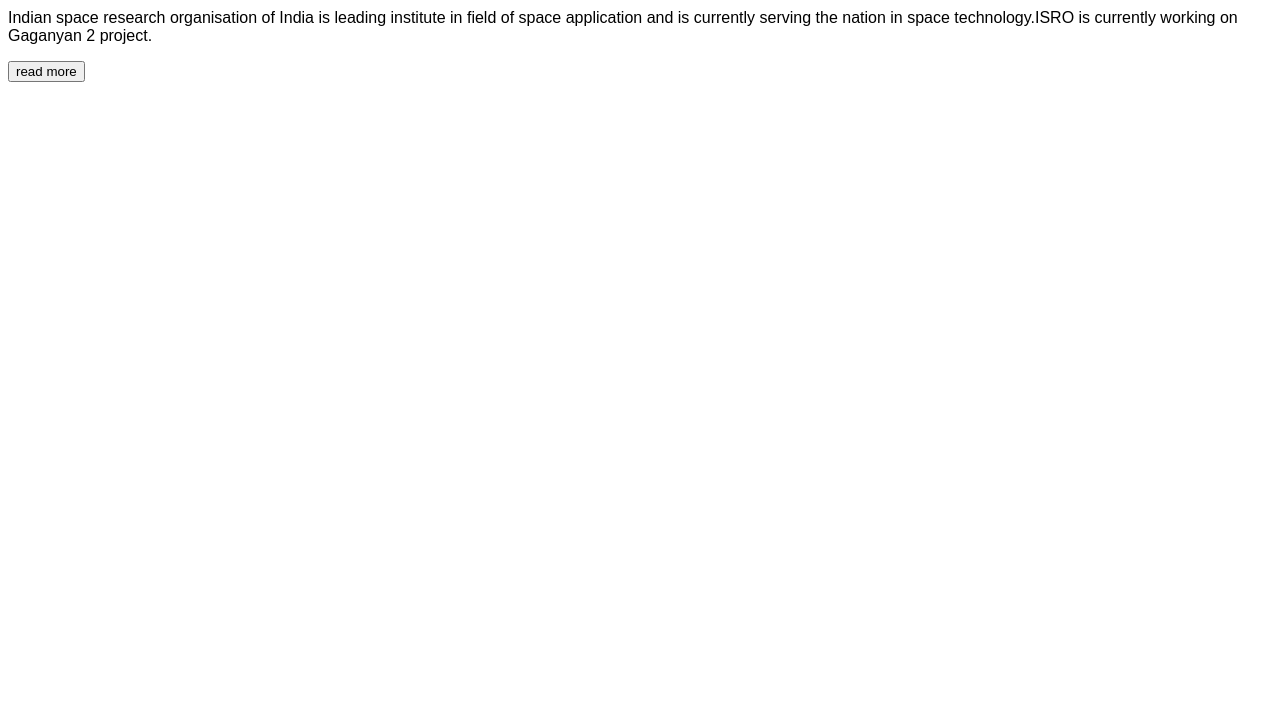
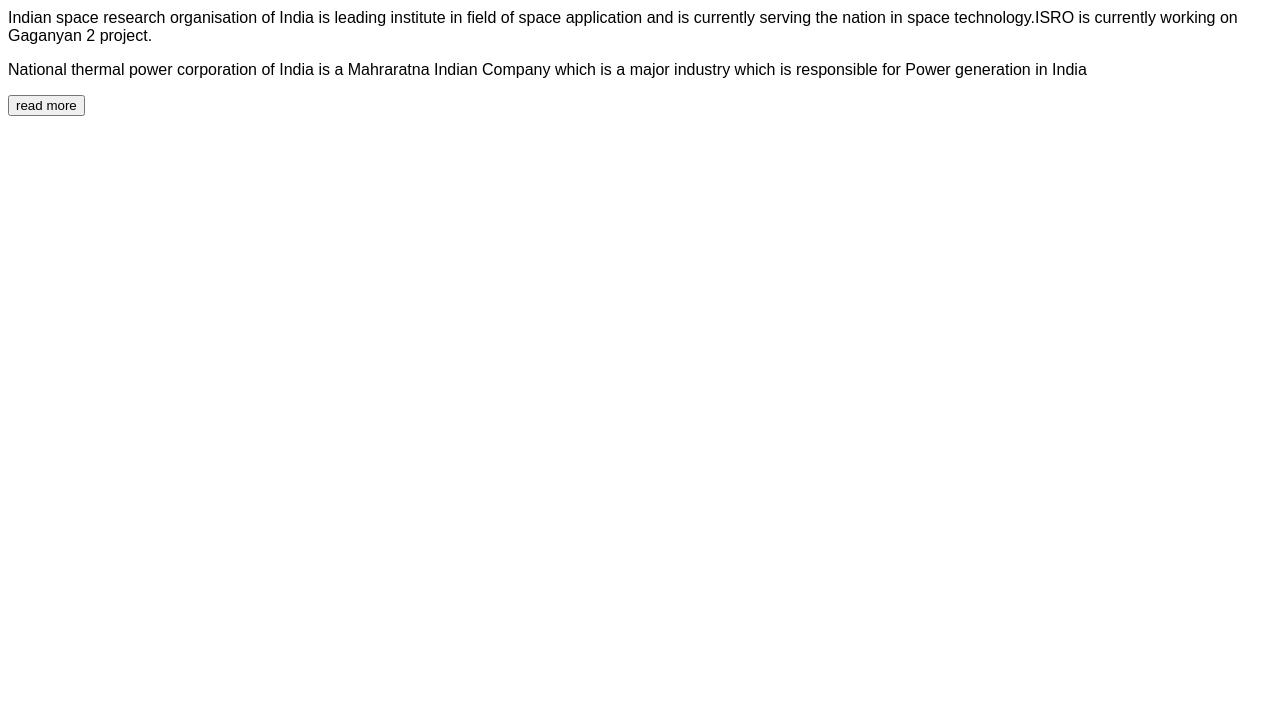
Before and after one commit to Mazharuddin1997/Repository2, a plain HTML site: page index.html in a window 1280 px wide. Shown: the part 73-800 px from the top of the page. Drawn offline with Linux system fonts and the light colour scheme.

Commit message:
NTPC paragraph added in master branch

```diff
--- a/index.html
+++ b/index.html
@@ -14,6 +14,11 @@
       of space application and is currently serving the nation in space
       technology.ISRO is currently working on Gaganyan 2 project.
     </p>
+    <p>
+      National thermal power corporation of India is a Mahraratna Indian Company
+      which is a major industry which is responsible for Power generation in
+      India
+    </p>
     <button onclick="redirect()">read more</button>
     <script src="./src/javascript.js"></script>
   </body>
```
